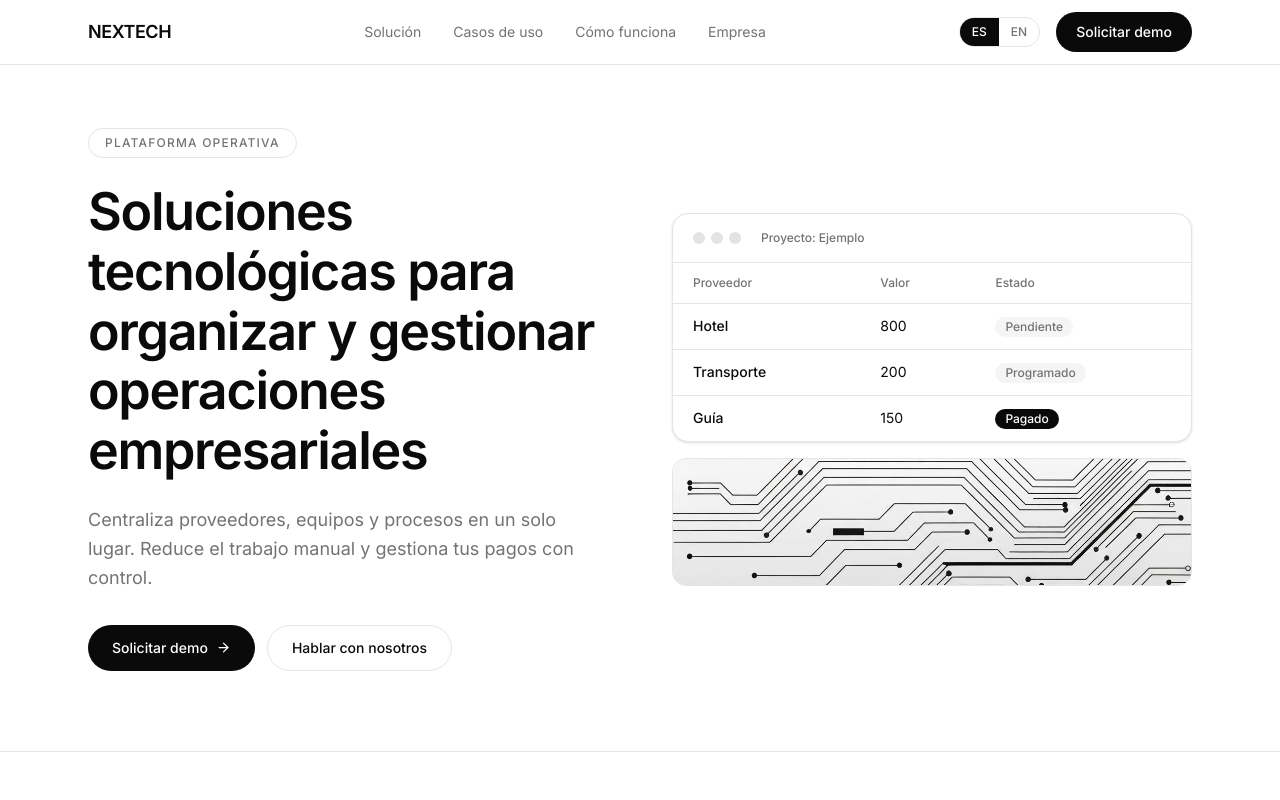
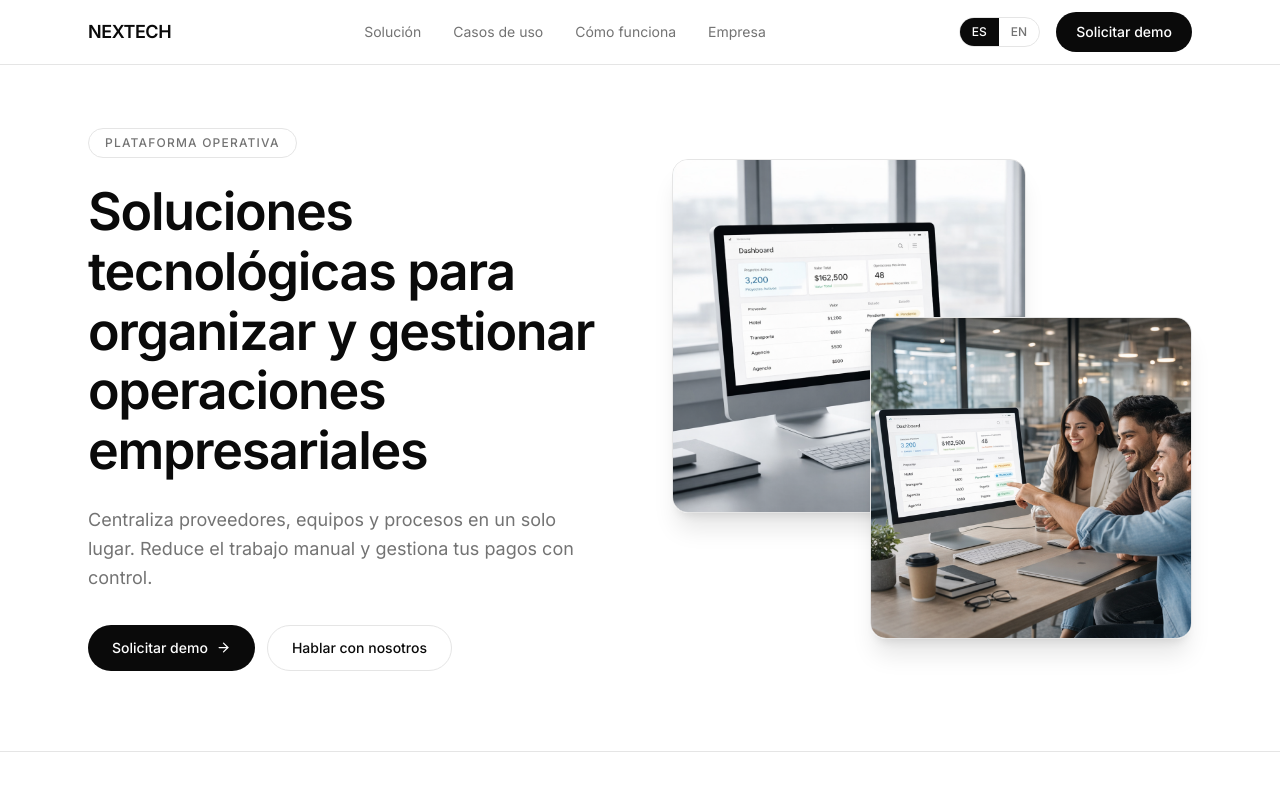
Before and after one commit to nextechgsas-design/v0-saa-s-landing-page, a Next.js app: page / in a window 1280 px wide. Shown: the top 800 px of the page. Built offline with nearby package versions, Linux system fonts and the light colour scheme.

Commit message:
feat: add real images to hero section for product showcase\n\nReplace mockup with impactful real images to build trust.

```diff
--- a/components/hero-section.tsx
+++ b/components/hero-section.tsx
@@ -1,7 +1,7 @@
 "use client"
 
+import Image from "next/image"
 import { ArrowRight } from "lucide-react"
-import { DashboardMockup } from "./dashboard-mockup"
 import { useLanguage } from "@/lib/language-context"
 
 export function HeroSection() {
@@ -45,9 +45,29 @@ export function HeroSection() {
           </div>
         </div>
 
-        {/* Dashboard mockup */}
-        <div className="hidden lg:block">
-          <DashboardMockup />
+        {/* Images */}
+        <div className="hidden lg:block relative h-[480px]">
+          {/* iMac — top left */}
+          <div className="absolute top-0 left-0 w-[68%] rounded-2xl overflow-hidden shadow-xl border border-border">
+            <Image
+              src="/images/dashboard-imac.jpg"
+              alt={lang === "es" ? "Dashboard de operaciones en iMac" : "Operations dashboard on iMac"}
+              width={520}
+              height={360}
+              className="w-full h-auto object-cover"
+              priority
+            />
+          </div>
+          {/* Team — bottom right, overlapping */}
+          <div className="absolute bottom-0 right-0 w-[62%] rounded-2xl overflow-hidden shadow-xl border border-border">
+            <Image
+              src="/images/team-dashboard.jpg"
+              alt={lang === "es" ? "Equipo revisando el dashboard" : "Team reviewing dashboard"}
+              width={480}
+              height={320}
+              className="w-full h-auto object-cover"
+            />
+          </div>
         </div>
       </div>
     </section>
```
Also changed, not shown: public/images/dashboard-imac.jpg (added), public/images/team-dashboard.jpg (added).
